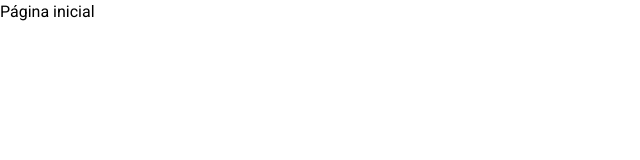
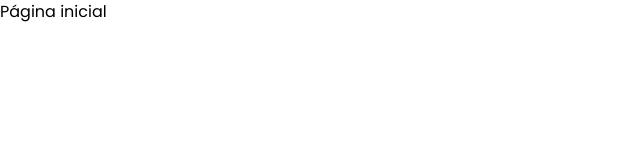
Before and after one commit to luiz2k/portfolio, a Next.js app: page / in a window 1280 px wide. Shown: the top 160 px of the page, without its empty margins (0-640 px from the left). Built offline with nearby package versions, Linux system fonts and the light colour scheme.

Commit message:
feat: Alterar a fonte padrão

```diff
--- a/src/app/layout.tsx
+++ b/src/app/layout.tsx
@@ -1,8 +1,12 @@
 import type { Metadata } from "next";
-import { Roboto } from "next/font/google";
+import { Poppins } from "next/font/google";
+
 import "@/styles/globals.css";
 
-const roboto = Roboto({ subsets: ["latin"], weight: ["400", "700"] });
+const poppins = Poppins({
+  subsets: ["latin"],
+  weight: ["100", "200", "300", "400", "500", "600", "700", "800", "900"],
+});
 
 export const metadata: Metadata = {
   title: "Portfólio - Luiz Teles",
@@ -16,7 +20,7 @@ export default function RootLayout({
 }>) {
   return (
     <html lang="pt-br">
-      <body className={roboto.className}>
+      <body className={poppins.className}>
         <main>{children}</main>
       </body>
     </html>
```
